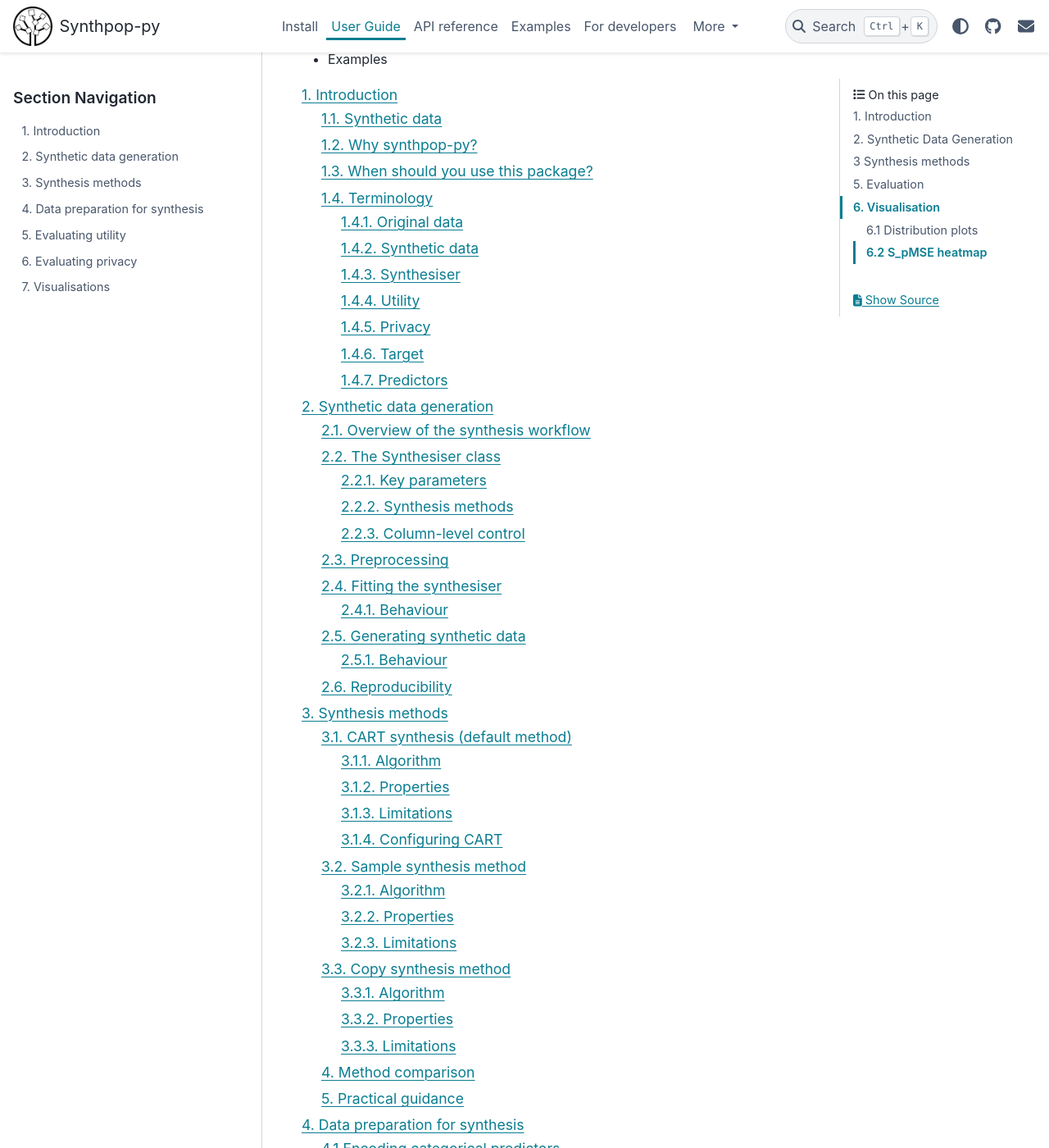
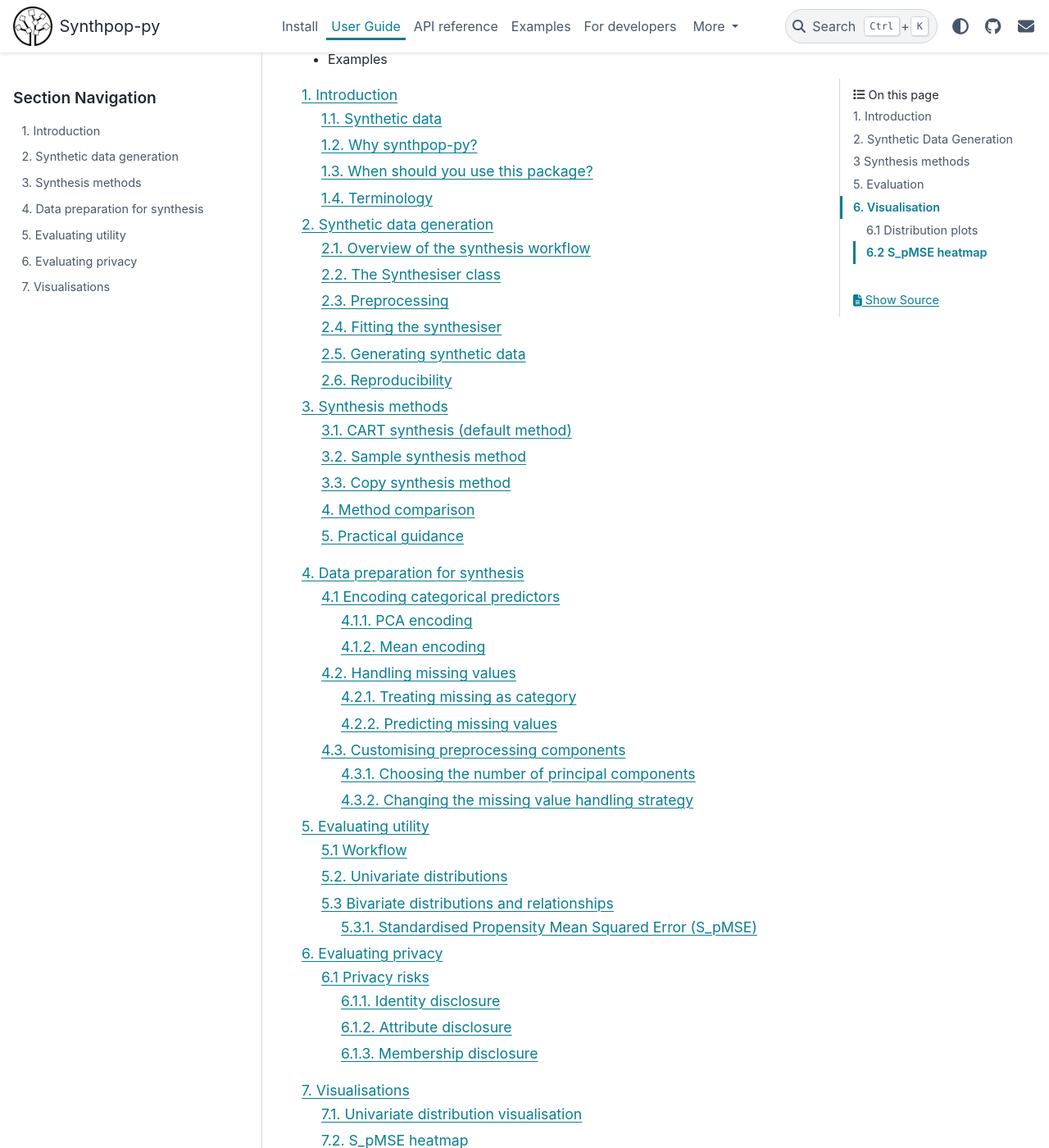
Before and after one commit to duonl/synthpop-py, a Sphinx documentation site: the page built from docs/source/user_guides/user_guides_index.md, in a window 1280 px wide and 1400 px high, scrolled down 3577 px. Shown: the whole window at 82% size. Built offline with Sphinx 7.4.7 and the PyData theme 0.15.4, drawn with Linux system fonts in a browser that asks for light colours.

Commit message:
tune toctree

````diff
--- a/docs/source/user_guides/user_guides_index.md
+++ b/docs/source/user_guides/user_guides_index.md
@@ -94,13 +94,20 @@ Explain what visual inspection is useful for.
 
 
 ```{toctree}
-:maxdepth: 3
+:maxdepth: 2
 
 1_introduction.md
+
 2_synthetic_data_generation.md
+
 3_synthesis_methods.md
+```
+```{toctree}
+:maxdepth: 3
 4_data_preparation.md
+
 5_evaluating_utility.md
+
 6_evaluating_privacy.md
 ```
 ```{toctree}
````
